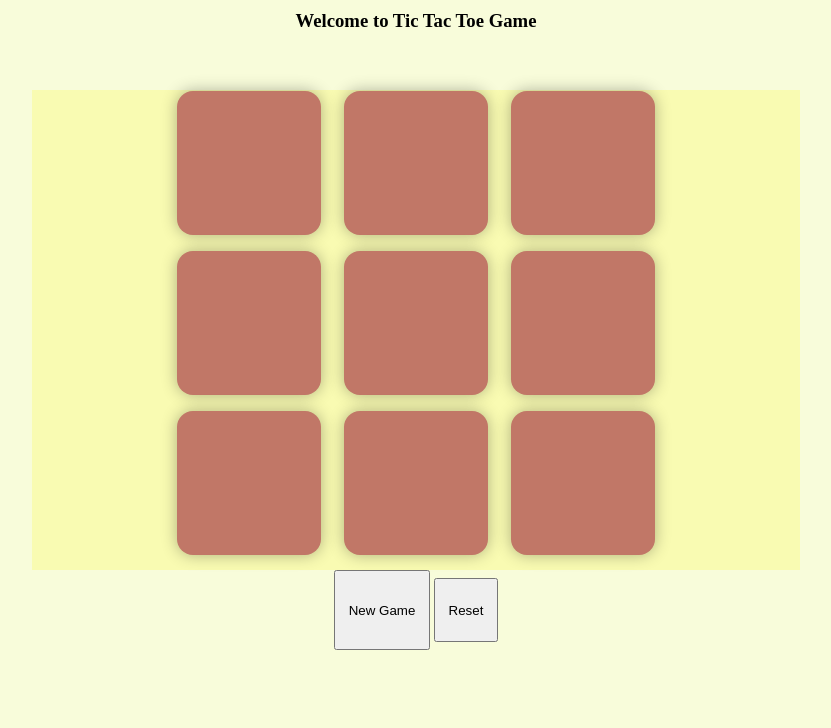
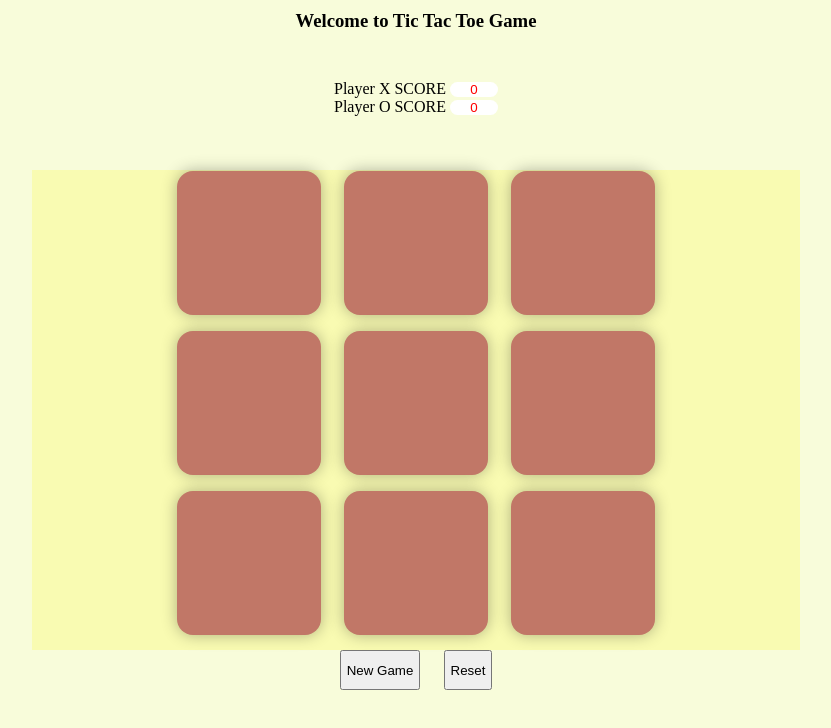
Before and after one commit to Viv319/Tic-Tac-Toe-Game, a plain HTML site: page index.html in a window 1280 px wide. Shown: the whole page, without its empty margins (224-1055 px from the left). Drawn offline with Linux system fonts and the light colour scheme.

Commit message:
local storage to store data

```diff
--- a/index.html
+++ b/index.html
@@ -6,11 +6,16 @@
     <title>Document</title>
     <link rel="stylesheet" href="style.css">
 </head>
+
 <body>
 
     <div class="msg-container">
         <h3>Welcome to Tic Tac Toe Game</h3><br>
-        <div id="scoreboard"></div>
+        <div id="scoreboard">
+            <div id="winMessage"></div>
+            <div id="xscore">Player X SCORE  <input type="text" id="xS" readonly></div>
+            <div id="oscore">Player O SCORE  <input type="text" id="oS" readonly ></div>
+        </div>
     </div>
 
     <div class="container">
--- a/script.js
+++ b/script.js
@@ -1,19 +1,46 @@
 let boxes = document.querySelectorAll(".btn");
-let winner = document.querySelector("#scoreboard");
+let winner = document.querySelector("#winMessage");
 let reset = document.querySelector('#reset');
 let newGame = document.getElementById('newGame');
 let span = document.getElementsByTagName('span');
+
+var xCount=parseInt(localStorage.getItem('xWon'))||0;
+var oCount=parseInt(localStorage.getItem('oWon'))||0;
 
 let winningPatterns = [[0,1,2],[3,4,5],[6,7,8],[0,3,6],[1,4,7],[2,5,8],[0,4,8],[2,4,6]];
 
 let player0= true;
 let count=0;
 
+function userValues() {
+    const xElement = document.getElementById('xS');
+    conststoredValue = localStorage.getItem('xWon');
+    xElement.value = xCount;
+
+    const oElement = document.getElementById('oS');
+    conststoredValue = localStorage.getItem('oWon');
+    oElement.value = oCount;
+}
+window.onload = userValues;
+
 const checkUser  = (user) =>{
     if(user === 'X')
+    {
         winner.innerText="Winner is X";
+        xCount+=1;
+            localStorage.setItem('xWon',xCount);
+            const storedValue = localStorage.getItem('xWon');
+            document.getElementById('xS').value=storedValue;
+    }
     else
-    winner.innerText="Winner is O";
+    {
+        winner.innerText="Winner is O";
+        oCount+=1;
+            localStorage.setItem('oWon',oCount);
+            const storedValue = localStorage.getItem('oWon');
+            document.getElementById('oS').value=storedValue;
+    }
+
 }
 
 const disabledBoxes = ()=>{
@@ -73,13 +100,15 @@ const resetBoxes = () =>{
         count=0;
         box.disabled = false;
         box.innerText="";
-        winner.innerText="";
+        // winner.innerText="";
     }
 }
 
 const resetFunction = () => {
     player0 = true;
     resetBoxes();
+    document.getElementById('xS').value=storedValue;
+    document.getElementById('oS').value=storedValue;
 }
 
 reset.addEventListener('click', ()=>{
--- a/style.css
+++ b/style.css
@@ -7,12 +7,14 @@ body{
     background-color: #F8FCDA;
     text-align: center;
 }
+
 h3{
     margin-top: 10px;
 }
+
 .msg-container{
     height: 10vh;
-    width: 100%vh;
+    width: 100%;
     display: flex-wrap;
     justify-content: center;
     align-items: center;
@@ -24,6 +26,7 @@ h3{
 }
 
 #gamebody{
+    margin-top: 80px;
     height: 60vh;
     width: 60vw;
     display: flex;
@@ -36,12 +39,11 @@ h3{
     height: 60vmin;
     width: 60vmin;
     display: flex;
-        flex-wrap: wrap;
-        justify-content: space-between;
+    flex-wrap: wrap;
+    justify-content: space-between;
 }
 
 .btn{
-    /* all:unset; */
     display: flex;
     align-items: center;
     justify-content: center;
@@ -56,13 +58,26 @@ h3{
     margin: 1px;
 }
 
-
 #reset{
-    height: 8vmin;
-    width: 8vmin;
+    min-height: 5vmin;
+    min-width: 6vmin;
 }
 
 #newGame{
-    height: 10vmin;
-    width: 12vmin;
+    min-height: 5vmin;
+    min-width: 10vmin;
+    margin-right: 20px;
 }
+
+#winMessage{
+    margin-bottom: 30px;
+}
+
+#oS, #xS{
+    border: none;
+    border-radius: 10px;
+    text-align: center;
+    width: 6vmin;
+    gap: 3vmin;
+    color: red;
+}
```
